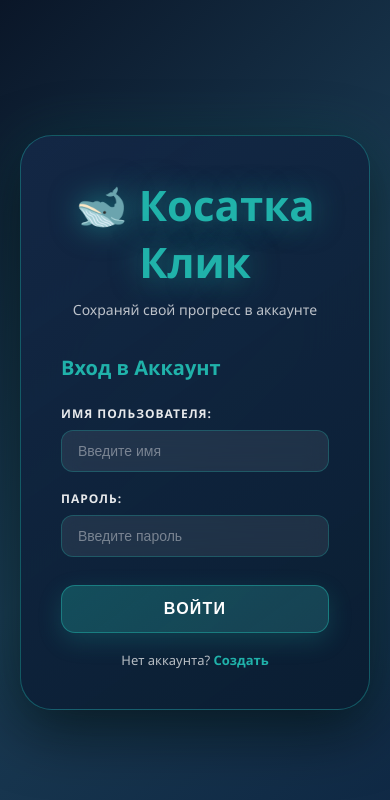
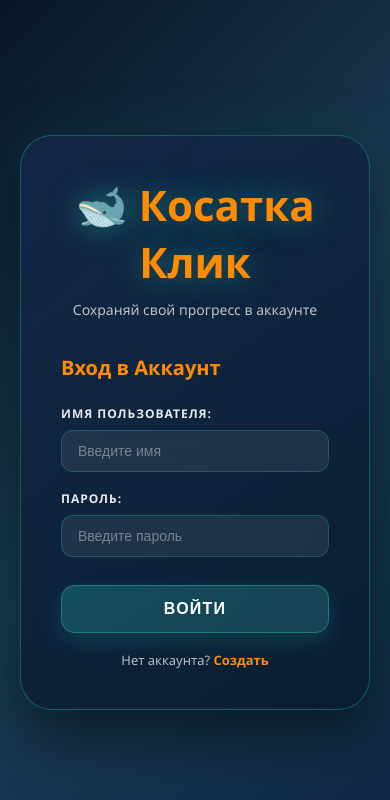
Before and after one commit to catmaikl777/orca-clicker, a website: page index.html in a window 390 px wide. Drawn offline with Linux system fonts and the light colour scheme.

```diff
--- a/client.js
+++ b/client.js
@@ -186,13 +186,42 @@
 
 // Эффекты (визуальные изменения + бонусы) - сохраняются как в магазине
 const effectsData = [
-  { id: 'e1', name: 'Золотой клик', desc: '+2x к клику, золотое свечение', cost: 1000, icon: '✨', bonus: { type: 'click', mult: 2 } },
-  { id: 'e2', name: 'Неоновый свет', desc: '+50% к авто-доходу, неоновое свечение', cost: 2000, icon: '💡', bonus: { type: 'auto', mult: 1.5 } },
-  { id: 'e3', name: 'Радужный след', desc: '+3x к клику, радужный эффект', cost: 4000, icon: '🌈', bonus: { type: 'click', mult: 3 } },
-  { id: 'e4', name: 'Частицы звёзд', desc: '+100% к авто-доходу, звёздные частицы', cost: 6000, icon: '⭐', bonus: { type: 'auto', mult: 2 } },
-  { id: 'e5', name: 'Эффект волны', desc: '+5x к клику, волновая анимация', cost: 3000, icon: '🌊', bonus: { type: 'click', mult: 5 } },
-  { id: 'e6', name: 'Огненное сияние', desc: '+10x к клику, огненное свечение', cost: 5000, icon: '🔥', bonus: { type: 'click', mult: 10 } }
+  { id: 'e1', name: 'Золотой клик', desc: 'Золотое свечение при клике', cost: 1000, icon: '✨', bonus: { type: 'click', mult: 2 } },
+  { id: 'e2', name: 'Неоновый свет', desc: 'Неоновое свечение', cost: 2000, icon: '💡', bonus: { type: 'auto', mult: 1.5 } },
+  { id: 'e3', name: 'Радужный след', desc: 'Радужный эффект при клике', cost: 4000, icon: '🌈', bonus: { type: 'click', mult: 3 } },
+  { id: 'e4', name: 'Частицы звёзд', desc: 'Звёздные частицы', cost: 6000, icon: '⭐', bonus: { type: 'auto', mult: 2 } },
+  { id: 'e5', name: 'Эффект волны', desc: 'Волновая анимация при клике', cost: 3000, icon: '🌊', bonus: { type: 'click', mult: 5 } },
+  { id: 'e6', name: 'Огненное сияние', desc: 'Огненное свечение при клике', cost: 5000, icon: '🔥', bonus: { type: 'click', mult: 10 } }
 ];
+
+// Расчет perClick (без навыков - только апгрейды из магазина)
+function getPerClick() {
+  const base = 1 + (game.basePerClick || 0);
+
+  // Эффекты больше не дают бонусы - только визуальные
+  let mult = 1;
+
+  // Защита от переполнения
+  if (!Number.isFinite(base) || !Number.isFinite(mult)) {
+    console.error('ERROR: Invalid base or mult in getPerClick!', { base, mult });
+    return 1;
+  }
+
+  const result = base * mult;
+
+  // Дополнительная защита
+  if (!Number.isFinite(result) || result > 1e15) {
+    console.error('CRITICAL: getPerClick result too large!', { base, mult, result, basePerClick: game.basePerClick });
+    return Math.min(result, 1e15);
+  }
+
+  // Лог для отладки если basePerClick > 0
+  if (game.basePerClick > 0 || result > 100) {
+    console.log(`🔍 getPerClick: base=${base}, mult=${mult}, result=${result}`);
+  }
+
+  return result;
+}
 
 // Расчет perClick (без навыков - только апгрейды из магазина)
 function getPerClick() {
@@ -230,52 +259,11 @@
   return result;
 }
 
-// Расчет perClick (без навыков - только апгрейды из магазина)
-function getPerClick() {
-  const base = 1 + (game.basePerClick || 0);
-
-  // Применяем множители эффектов только если они куплены И включены
-  let mult = 1;
-  if (game.effects && game.effects['e1'] && isEffectEnabled('e1')) mult *= 2;   // e1 - Золотой клик 2x
-  if (game.effects && game.effects['e3'] && isEffectEnabled('e3')) mult *= 3;   // e3 - Радужный след 3x
-  if (game.effects && game.effects['e5'] && isEffectEnabled('e5')) mult *= 5;   // e5 - Волновой эффект 5x
-  if (game.effects && game.effects['e6'] && isEffectEnabled('e6')) mult *= 10;  // e6 - Огненное сияние 10x
-
-  // Ограничение максимального множителя (макс 100x)
-  mult = Math.min(mult, 100);
-
-  // Защита от переполнения
-  if (!Number.isFinite(base) || !Number.isFinite(mult)) {
-    console.error('ERROR: Invalid base or mult in getPerClick!', { base, mult });
-    return 1;
-  }
-
-  const result = base * mult;
-
-  // Дополнительная защита
-  if (!Number.isFinite(result) || result > 1e15) {
-    console.error('CRITICAL: getPerClick result too large!', { base, mult, result, basePerClick: game.basePerClick, effects: game.effects });
-    return Math.min(result, 1e15);
-  }
-
-  // Лог для отладки если basePerClick > 0
-  if (game.basePerClick > 0 || result > 100) {
-    console.log(`🔍 getPerClick: base=${base}, mult=${mult}, result=${result}, effects=${JSON.stringify(game.effects)}`);
-  }
-
-  return result;
-}
-
 // Расчет perSecond (без навыков - только апгрейды из магазина)
 function getPerSecond() {
   let base = (game.basePerSecond || 0);
-  // Применяем множители эффектов только если они куплены И включены
+  // Эффекты больше не дают бонусы - только визуальные
   let mult = 1;
-  if (game.effects && game.effects['e2'] && isEffectEnabled('e2')) mult *= 1.5;  // e2 - Неоновый свет 1.5x
-  if (game.effects && game.effects['e4'] && isEffectEnabled('e4')) mult *= 2;    // e4 - Частицы звёзд 2x
-
-  // Ограничение максимального множителя (макс 10x)
-  mult = Math.min(mult, 10);
 
   // Защита от переполнения
   if (!Number.isFinite(base) || !Number.isFinite(mult)) {
--- a/index.html
+++ b/index.html
@@ -440,8 +440,8 @@
       <div class="settings-section">
         <h3>🖼️ Фон</h3>
         <div class="bg-options">
-          <button class="bg-btn active" onclick="setBg('bg-ocean', this)">🌊 Океан</button>
-          <button class="bg-btn" onclick="setBg('bg-white', this)">☀️ Белый</button>
+          <button class="bg-btn active" onclick="setBg('bg-sunny', this)">☀️ Солнечный</button>
+          <button class="bg-btn" onclick="setBg('bg-white', this)">⚪ Светлый</button>
           <button class="bg-btn" onclick="setBg('bg-dark', this)">🌙 Тёмный</button>
         </div>
       </div>
--- a/style.css
+++ b/style.css
@@ -5,49 +5,35 @@
 }
 
 :root {
-  --primary: #20B2AA;
-  --secondary: #48D1CC;
-  --accent: #FF7F50;
-  --dark: #0a1628;
-  --glass: rgba(10, 30, 50, 0.7);
-  --glass-border: rgba(32, 178, 170, 0.3);
-  --neon-cyan: #20B2AA;
-  --neon-pink: #FF7F50;
-  --neon-purple: #20B2AA;
+  --primary: #FF8C00; /* Оранжевый */
+  --secondary: #8A2BE2; /* Фиолетовый */
+  --accent: #FF4500; /* Красный оранжевый */
+  --dark: #2F1B14; /* Темный оранжевый */
+  --glass: rgba(255, 140, 0, 0.7); /* Прозрачный оранжевый */
+  --glass-border: rgba(138, 43, 226, 0.3); /* Прозрачный фиолетовый */
+  --neon-cyan: #FF8C00; /* Оранжевый */
+  --neon-pink: #8A2BE2; /* Фиолетовый */
+  --neon-purple: #8A2BE2; /* Фиолетовый */
 }
 
 body {
   font-family: 'Segoe UI', 'Roboto', Tahoma, Geneva, Verdana, sans-serif;
   min-height: 100vh;
   color: #fff;
-  overflow-x: hidden;
+  overflow: hidden; /* Убираем скролл */
   transition: background 0.5s;
-  background: linear-gradient(135deg, #0a1628 0%, #1a3a52 50%, #0f2844 100%);
-  background-attachment: fixed;
+  background: url('bg_orange.jpg') no-repeat center center fixed;
+  background-size: cover;
   position: relative;
-  width: 100%;
-  max-width: 100vw;
+  width: 100vw;
+  height: 100vh;
 }
 
 body {
       position: relative;
       margin: 0;
       min-height: 100vh;
-      background: white;
-    }
-
-    body::before {
-      content: '';
-      position: fixed;
-      top: 0;
-      left: 0;
-      width: 100%;
-      height: 100%;
-      background: #e49c37;
-      opacity: 0.35;        /* Прозрачность 35% - всё видно */
-      mix-blend-mode: overlay; /* Цветное наложение */
-      pointer-events: none;  /* 🔑 Клики проходят сквозь */
-      z-index: 9998;
+      background: linear-gradient(135deg, #FF8C00 0%, #8A2BE2 50%, #FF4500 100%);
     }
 
     /* Картинки остаются без наложения */
@@ -58,20 +44,21 @@
     }
 
 
-/* Полноэкранный режим на мобильных */
-@media (max-width: 600px) {
+/* Полноэкранный режим на всех устройствах */
 html, body {
   width: 100vw;
   height: 100vh;
-    overflow-x: hidden;
+  overflow: hidden;
   margin: 0;
   padding: 0;
 }
 
-  body::before {
+.game-screen {
   width: 100vw;
-    left: 0;
-  }
+  height: 100vh;
+  display: flex;
+  flex-direction: column;
+  position: relative;
 }
 
 /* === ЭКРАН ВХОДА/РЕГИСТРАЦИИ === */
@@ -413,7 +400,7 @@
   transition: opacity 0.5s;
 }
 
-.bg-ocean { background-image: url('bg_ocean.jpg'); }
+.bg-sunny { background-image: url('bg_orange.jpg'); }
 .bg-white { background-image: url('bg_white.jpg'); }
 .bg-dark { background-image: url('bg_dark.jpg'); }
 
```
Also changed, not shown: bg_ocean.jpg (deleted), bg_orange.jpg (added). Lines whose indentation alone changed are shown as unchanged.
